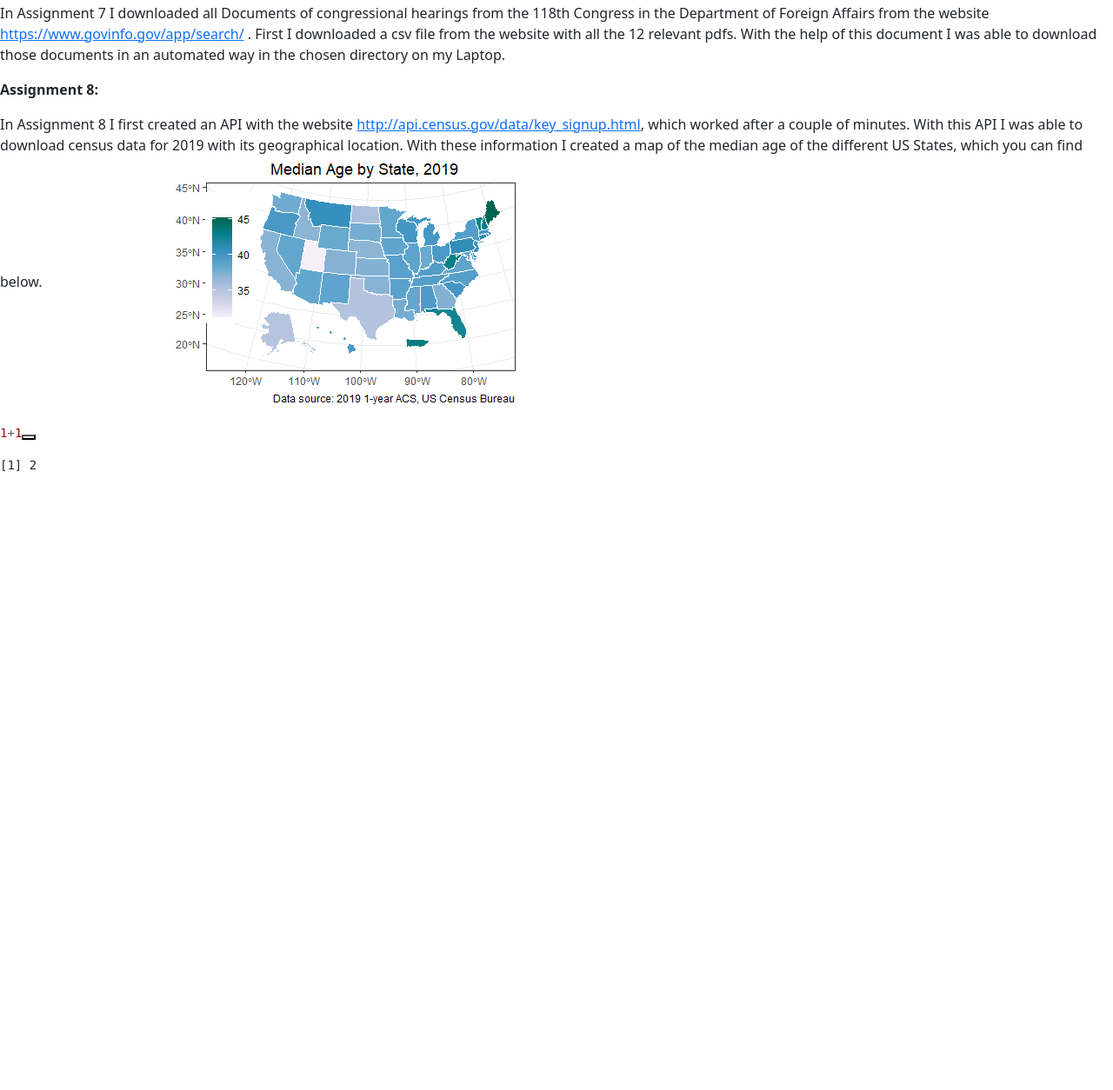
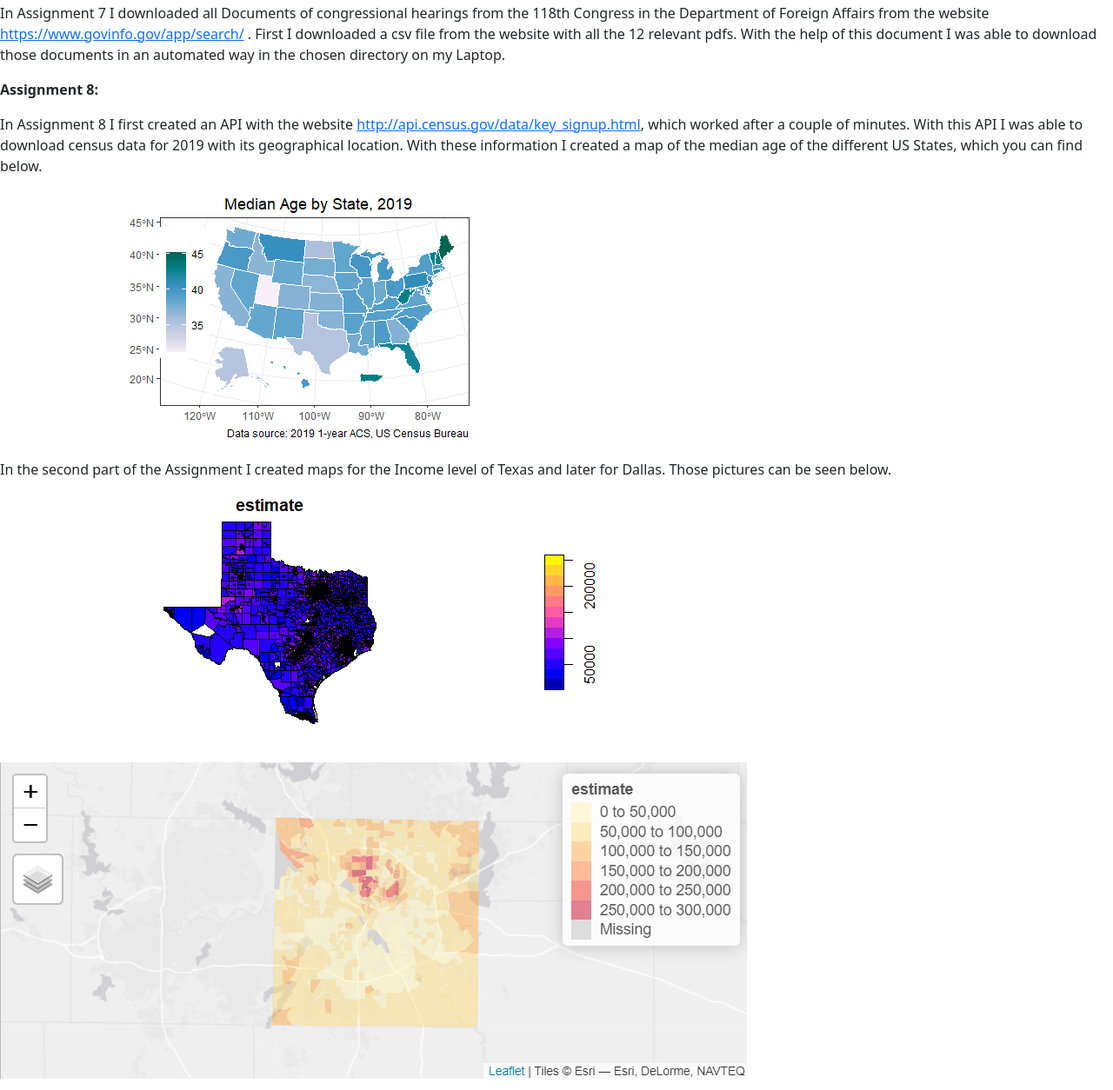
Before and after one commit to JulianKlos/JulianKlos.github.io, a plain HTML site: page index.html in a window 1280 px wide. Shown: the part 5770-7024 px from the top of the page at 87% size. Before the commit the page ends 6332 px from the top, so only its background shows below. Drawn offline with nearby package versions, Linux system fonts and the light colour scheme.

Commit message:
Add files via upload

```diff
--- a/index.html
+++ b/index.html
@@ -213,7 +213,12 @@ pre > code.sourceCode > span > a:first-child::before { text-decoration: underlin
 <p><strong>Assignment 7:</strong></p>
 <p>In Assignment 7 I downloaded all Documents of congressional hearings from the 118th Congress in the Department of Foreign Affairs from the website <a href="https://www.govinfo.gov/app/search/" class="uri">https://www.govinfo.gov/app/search/</a> . First I downloaded a csv file from the website with all the 12 relevant pdfs. With the help of this document I was able to download those documents in an automated way in the chosen directory on my Laptop.</p>
 <p><strong>Assignment 8:</strong></p>
-<p>In Assignment 8 I first created an API with the website <a href="http://api.census.gov/data/key_signup.html" class="uri">http://api.census.gov/data/key_signup.html</a>, which worked after a couple of minutes. With this API I was able to download census data for 2019 with its geographical location. With these information I created a map of the median age of the different US States, which you can find below. <img src="images/Rplot05.png" class="img-fluid"></p>
+<p>In Assignment 8 I first created an API with the website <a href="http://api.census.gov/data/key_signup.html" class="uri">http://api.census.gov/data/key_signup.html</a>, which worked after a couple of minutes. With this API I was able to download census data for 2019 with its geographical location. With these information I created a map of the median age of the different US States, which you can find below.</p>
+<p><img src="images/Rplot05.png" class="img-fluid"></p>
+<p>In the second part of the Assignment I created maps for the Income level of Texas and later for Dallas. Those pictures can be seen below.</p>
+<p><img src="images/Rplot06.png" class="img-fluid"></p>
+<p><img src="images/Rplot08.png" class="img-fluid"></p>
+<p><img src="images/Rplot10.png" class="img-fluid"></p>
 <div class="cell">
 <div class="sourceCode cell-code" id="cb2"><pre class="sourceCode r code-with-copy"><code class="sourceCode r"><span id="cb2-1"><a href="#cb2-1" aria-hidden="true" tabindex="-1"></a><span class="dv">1</span><span class="sc">+</span><span class="dv">1</span></span></code><button title="Copy to Clipboard" class="code-copy-button"><i class="bi"></i></button></pre></div>
 <div class="cell-output cell-output-stdout">
```
Also changed, not shown: search.json (+1 -1 lines), images/Rplot06.png (added), images/Rplot08.png (added), images/Rplot10.png (added).
